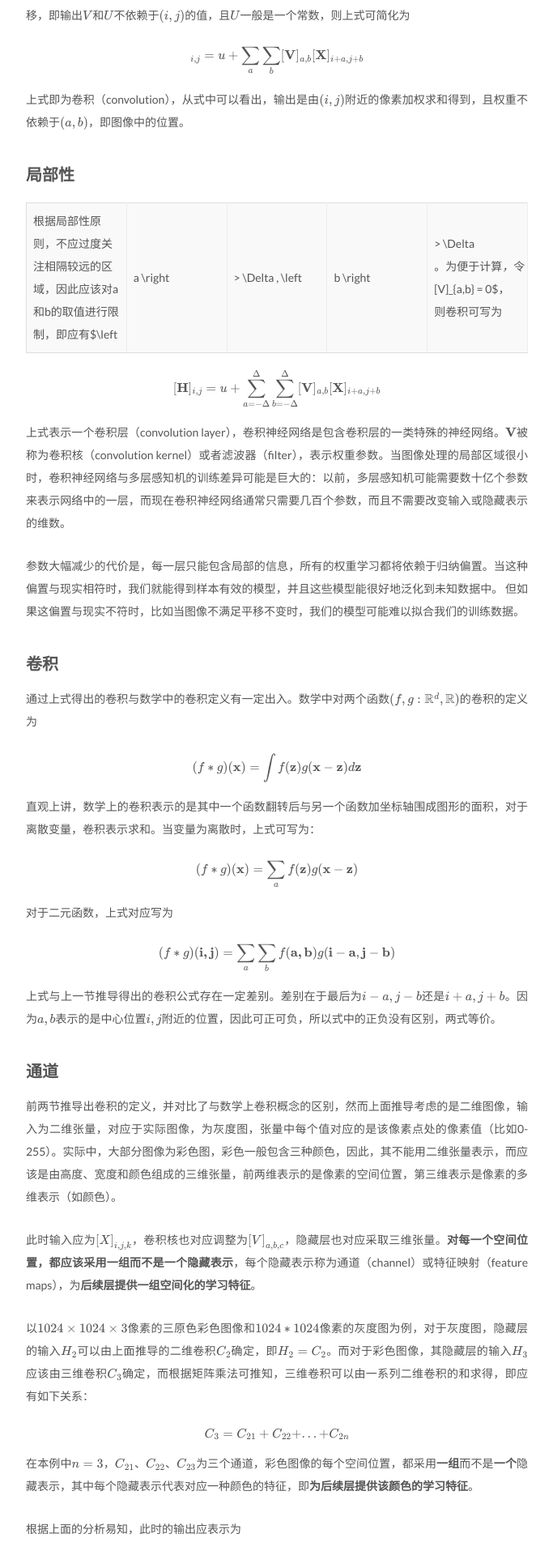
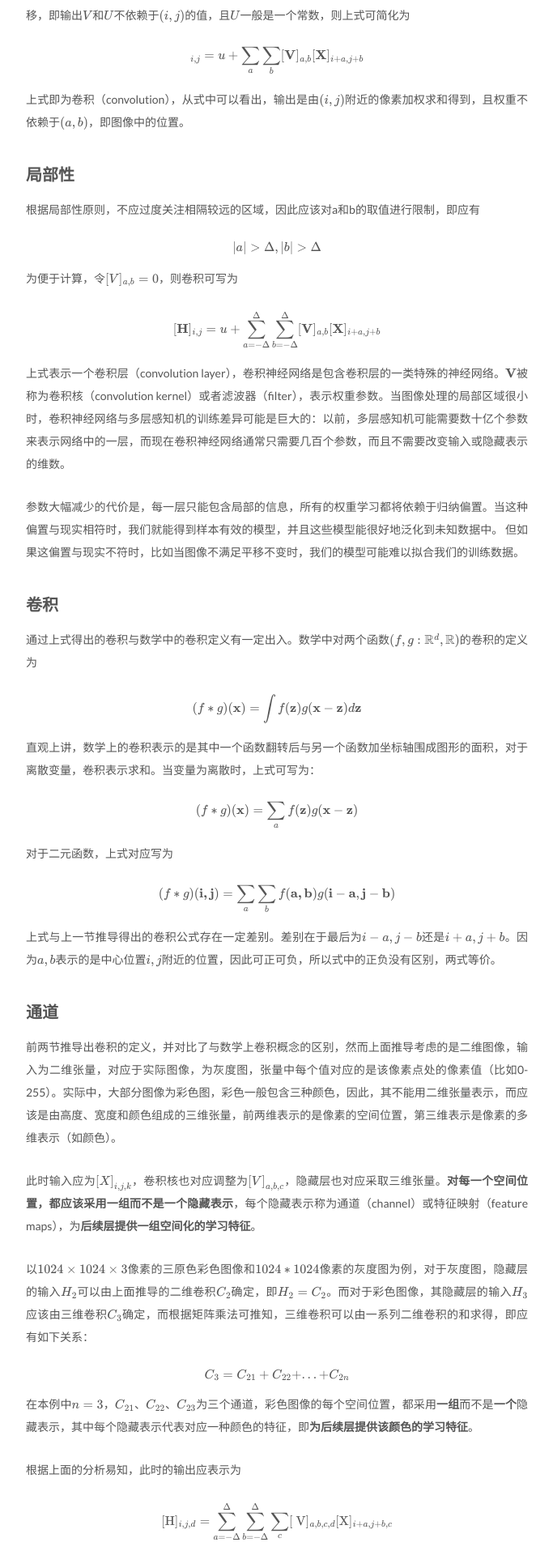
Before and after one commit to zhangfeng-fitz/zhangfeng-fitz.github.io, a Jekyll site: the page built from _posts/2021-12-23-dl-CNN1.md, in a window 1280 px wide. Shown: the part 1311-3231 px from the top of the page at 81% size, without its empty margins (428-1111 px from the left). Built offline with Jekyll 4.4.1, drawn with Linux system fonts in a browser that asks for light colours; formulas are drawn with MathJax 3; comment, search, counter and statistics services are not loaded.

Commit message:
Update 2021-12-23-dl-CNN1.md

```diff
--- a/_posts/2021-12-23-dl-CNN1.md
+++ b/_posts/2021-12-23-dl-CNN1.md
@@ -52,7 +52,15 @@ $$
 
 ## 局部性
 
-根据局部性原则，不应过度关注相隔较远的区域，因此应该对a和b的取值进行限制，即应有$\left | a \right | > \Delta  , \left | b \right | > \Delta $。为便于计算，令$[V]_{a,b} = 0$，则卷积可写为
+根据局部性原则，不应过度关注相隔较远的区域，因此应该对a和b的取值进行限制，即应有
+
+$$
+\left | a \right | > \Delta , \left | b \right | > \Delta
+$$
+
+
+
+为便于计算，令$[V]_{a,b} = 0$，则卷积可写为
 
 $$
 [\mathbf{H}]_{i, j}=u+\sum_{a=-\Delta}^{\Delta} \sum_{b=-\Delta}^{\Delta}[\mathbf{V}]_{a, b}[\mathbf{X}]_{i+a, j+b}
```
